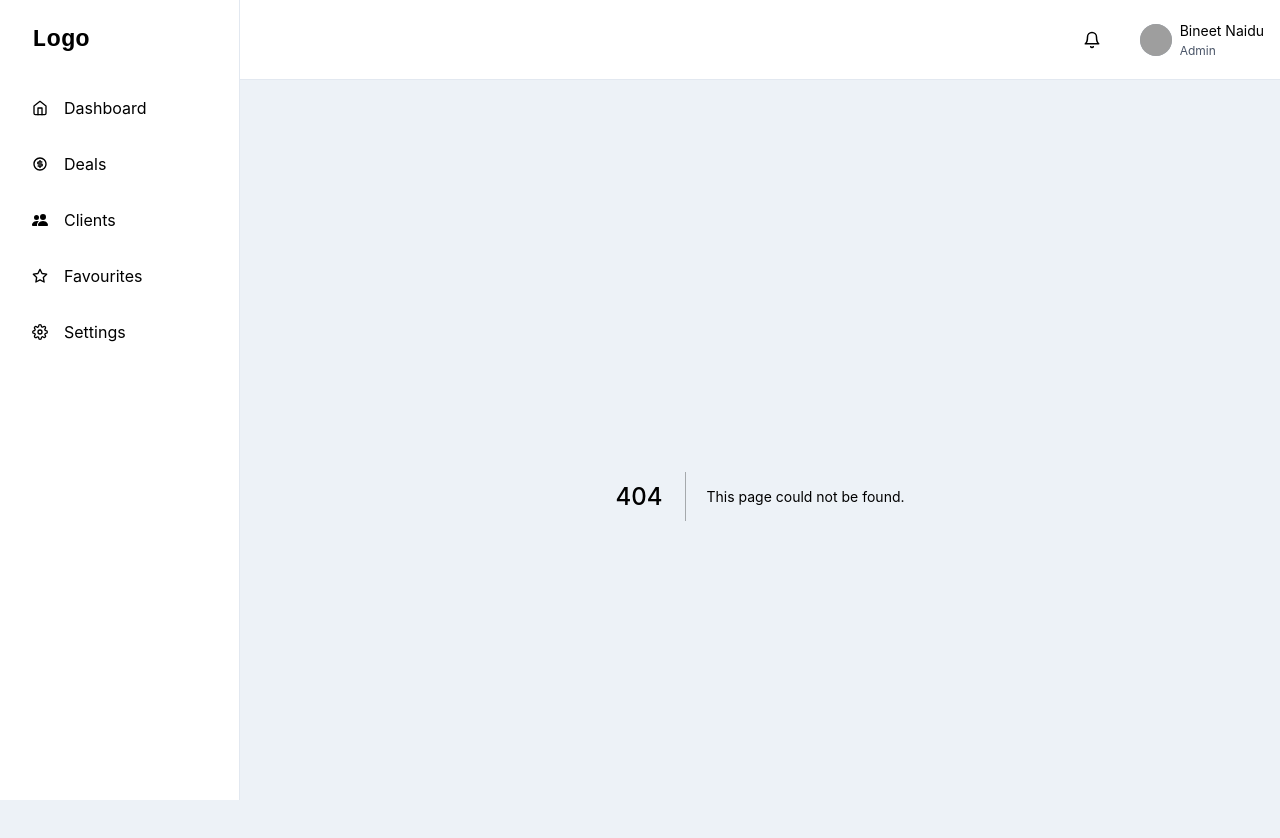
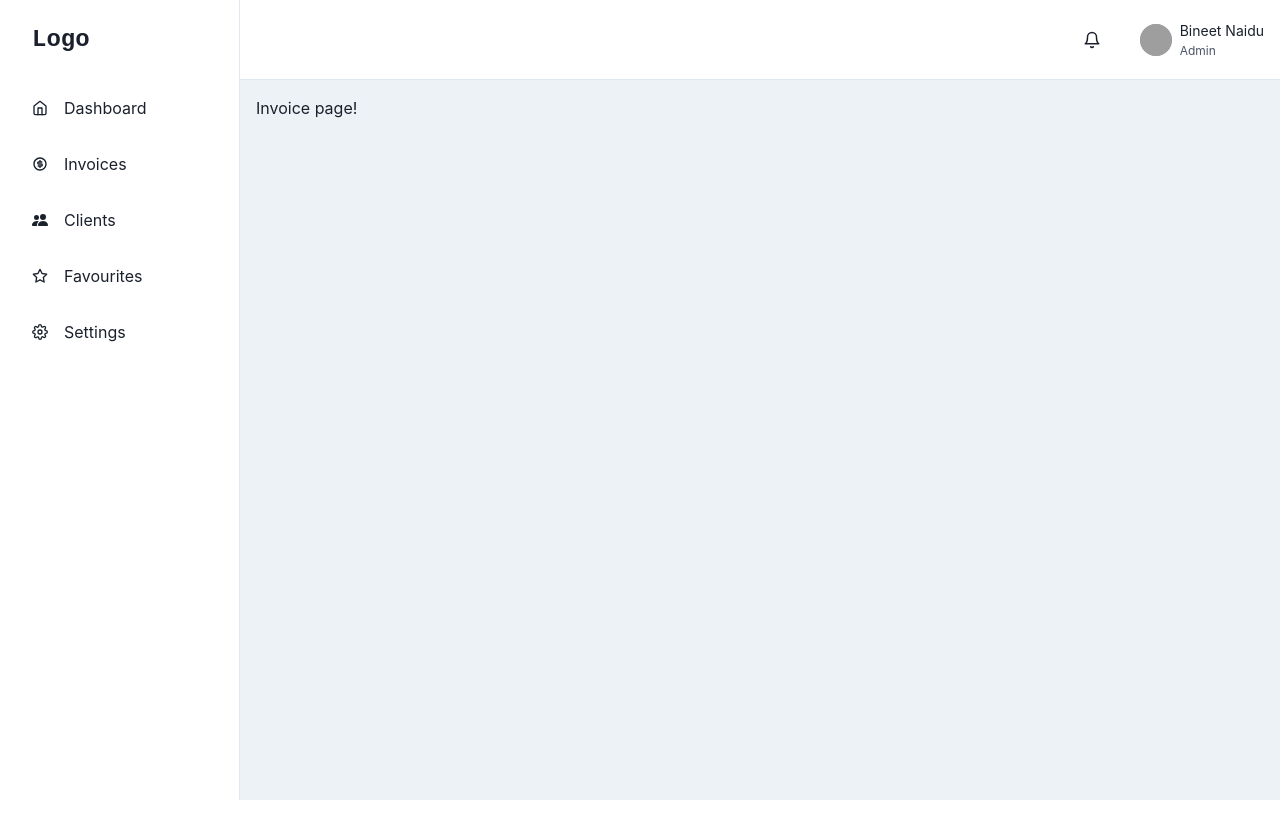
Before and after one commit to bineetNaidu/CRM, a Next.js app in the folder packages/web/: page /invoices in a window 1280 px wide. Before the commit this address had no page. Shown: the top 838 px of the page. After the commit the page ends 800 px from the top, so only its background shows below. Built offline with nearby package versions, Linux system fonts and the light colour scheme; grey boxes are pictures that could not be loaded.

Commit message:
🥇 add base invoice page

```diff
--- a/packages/web/components/Layout.tsx
+++ b/packages/web/components/Layout.tsx
@@ -38,7 +38,7 @@ interface LinkItemProps {
 
 const LinkItems: Array<LinkItemProps> = [
   { name: 'Dashboard', icon: FiHome, href: '/' },
-  { name: 'Deals', icon: RiMoneyDollarCircleLine, href: '/deals' },
+  { name: 'Invoices', icon: RiMoneyDollarCircleLine, href: '/invoices' },
   { name: 'Clients', icon: BsPeopleFill, href: '/clients' },
   { name: 'Favourites', icon: FiStar, href: '/favourites' },
   { name: 'Settings', icon: FiSettings, href: '/setting' },
--- /dev/null
+++ b/packages/web/pages/invoices.tsx
@@ -0,0 +1,9 @@
+const Invoices = () => {
+  return (
+    <div>
+      <h1>Invoice page!</h1>
+    </div>
+  );
+};
+
+export default Invoices;
```
